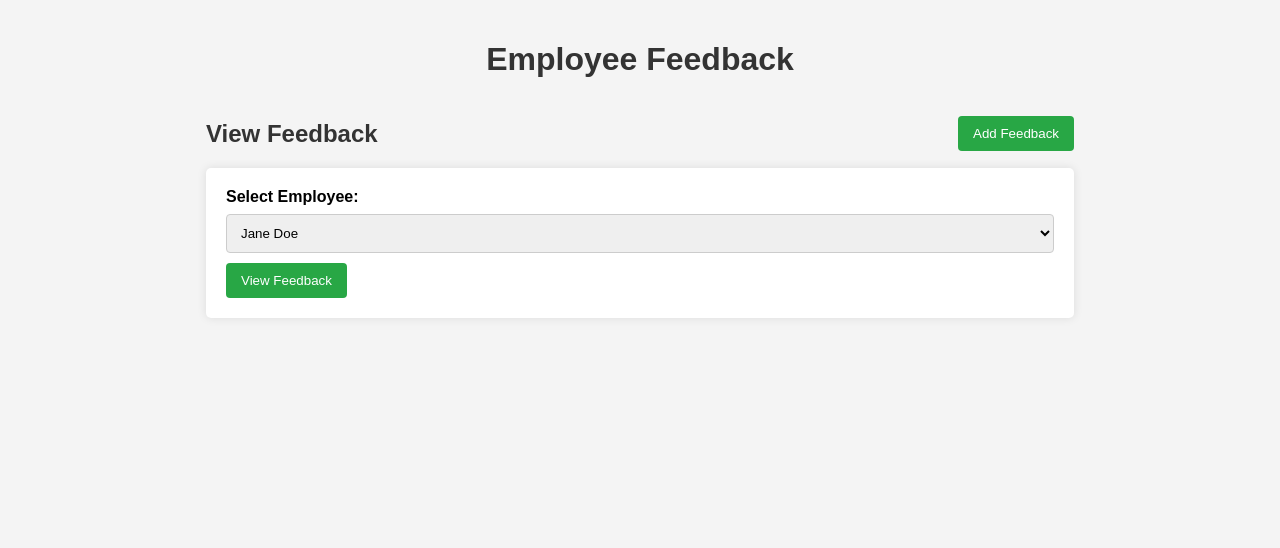
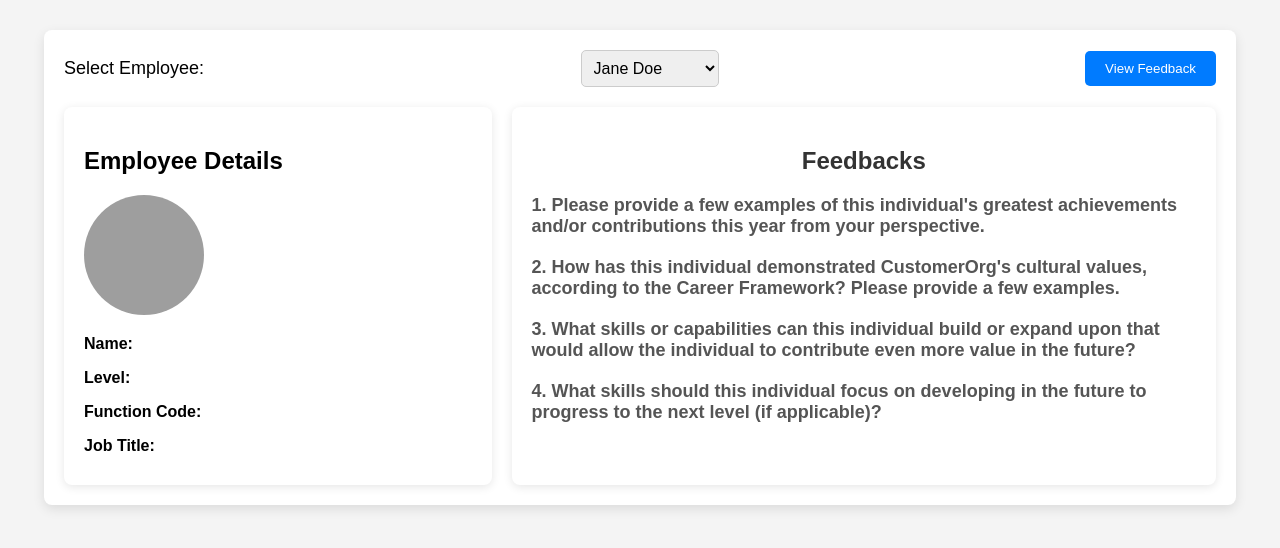
Before and after one commit to Saqib-Rangrez/Python_TkInter_Flask-Basic-App, a Flask app: page / in a window 1280 px wide. Shown: the top 548 px of the page. Run offline with Flask 3, Linux system fonts and the light colour scheme; grey boxes are pictures that could not be loaded.

Commit message:
Changes in Layout

```diff
--- a/EmpFeedback_WebApp/app.py
+++ b/EmpFeedback_WebApp/app.py
@@ -16,6 +16,7 @@
 
 @app.route('/')
 def index():
+
     return render_template('index.html')
 
 @app.route('/employees', methods=['GET'])
@@ -23,6 +24,18 @@
     feedbacks = load_feedback_data()
     employees = feedbacks['subject'].unique().tolist()
     return jsonify({'employees': employees})
+
+@app.route('/employee_details/<employee_name>', methods=['GET'])
+def get_employee_details(employee_name):
+    feedbacks = load_feedback_data()
+    employee_details = feedbacks[feedbacks['subject'] == employee_name].iloc[0]  # Get first occurrence of employee
+    details = {
+        'name': employee_details['subject'],
+        'level': employee_details['level'],
+        'function_code': employee_details['function_code'],
+        'job_title': employee_details['job_title']
+    }
+    return jsonify(details)
 
 @app.route('/feedback/<employee_name>', methods=['GET'])
 def get_feedback(employee_name):
--- a/EmpFeedback_WebApp/static/styles.css
+++ b/EmpFeedback_WebApp/static/styles.css
@@ -1,63 +1,124 @@
 body {
     font-family: Arial, sans-serif;
+    background-color: #f4f4f4;
     margin: 0;
+    padding: 0;
+}
+
+.container {
+    width: 90%;
+    max-width: 1200px;
+    margin: 30px auto;
+    background-color: white;
     padding: 20px;
-    background-color: #f4f4f4;
+    border-radius: 8px;
+    box-shadow: 0 4px 12px rgba(0, 0, 0, 0.1);
 }
-h1, h2 {
-    color: #333;
+
+.employee-selection {
+    display: flex;
+    justify-content: space-between;
+    align-items: center;
+    margin-bottom: 20px;
 }
-form {
-    background: #fff;
-    padding: 20px;
-    margin-bottom: 20px;
+
+.employee-selection label {
+    font-size: 18px;
+    margin-right: 10px;
+}
+
+#employee {
+    padding: 8px;
+    font-size: 16px;
     border-radius: 5px;
-    box-shadow: 0 0 10px rgba(0, 0, 0, 0.1);
+    border: 1px solid #ccc;
 }
-label {
-    display: block;
-    margin-bottom: 8px;
-    font-weight: bold;
-}
-input[type="text"], select {
-    width: 100%;
-    padding: 10px;
-    margin-bottom: 10px;
-    border: 1px solid #ccc;
-    border-radius: 4px;
-}
-input[type="text"], textarea {
-    width: 98%;
-    padding: 10px;
-    margin-bottom: 10px;
-    border: 1px solid #ccc;
-    border-radius: 4px;
-}
-button {
-    background-color: #28a745;
-    color: #fff;
-    padding: 10px 15px;
+
+.btn-primary {
+    background-color: #007bff;
+    color: white;
+    padding: 10px 20px;
     border: none;
-    border-radius: 4px;
+    border-radius: 5px;
     cursor: pointer;
 }
-button:hover {
-    background-color: #218838;
+
+.btn-primary:hover {
+    background-color: #0056b3;
 }
-#feedbacks {
-    background: #fff;
+
+.content-section {
+    display: flex;
+    justify-content: space-between;
+    gap: 20px;
+}
+
+.employee-details-card {
+    background-color: #fff;
     padding: 20px;
+    border-radius: 8px;
+    box-shadow: 0 2px 10px rgba(0, 0, 0, 0.1);
+    width: 35%;
+}
+
+.employee-details h2 {
+    text-align: center;
+    color: #333;
+    margin-bottom: 20px;
+}
+
+.employee-details p {
+    font-size: 16px;
+    margin-bottom: 10px;
+}
+
+.feedback-section {
+    background-color: #fff;
+    padding: 20px;
+    border-radius: 8px;
+    box-shadow: 0 2px 10px rgba(0, 0, 0, 0.1);
+    width: 60%;
+}
+
+.feedback-section h2 {
+    text-align: center;
+    color: #333;
+    margin-bottom: 20px;
+}
+
+.feedback-block {
+    margin-bottom: 20px;
+}
+
+.feedback-block h3 {
+    font-size: 18px;
+    color: #555;
+    margin-bottom: 10px;
+}
+
+.feedback-list p {
+    font-size: 16px;
+    background-color: #f9f9f9;
+    padding: 10px;
     border-radius: 5px;
-    box-shadow: 0 0 10px rgba(0, 0, 0, 0.1);
+    margin-bottom: 10px;
+    border: 1px solid #eee;
 }
-.feedback-item {
-    margin-bottom: 15px;
-    padding-bottom: 10px;
-    border-bottom: 1px solid #ccc;
+
+.proPic {
+    height: 120px;
+    width: 120px;
+    border-radius: 50%;
+    margin: auto;
+
 }
-.hide-add-feedback {
-    display: none;
+
+@media (max-width: 768px) {
+    .content-section {
+        flex-direction: column;
+    }
+
+    .employee-details-card, .feedback-section {
+        width: 100%;
+    }
 }
-.show-add-feedback {
-    display: block;
-}
--- a/EmpFeedback_WebApp/templates/index.html
+++ b/EmpFeedback_WebApp/templates/index.html
@@ -8,137 +8,114 @@
 </head>
 <body>
 
-     <div style="width: 70%; margin: auto;">
-         <h1 style="text-align: center;">Employee Feedback</h1>
-
-         <div style="display: flex; flex-direction: row; justify-content: space-between; align-items: center;">
-             <h2>View Feedback</h2>
-             <button style="height: fit-content;" id="add-feedback-btn" >Add Feedback</button>
-         </div>
-
-         <form id="view-feedback-form">
+    <div class="container">
+        <!-- Dropdown to select Employee -->
+        <div class="employee-selection">
             <label for="employee">Select Employee:</label>
             <select id="employee" name="employee">
                 <!-- Filled by js script  -->
             </select>
-            <button type="submit">View Feedback</button>
-        </form>
-
-
-         <div id="add-feedback" class="hide-add-feedback">
-             <h2>Add Feedback</h2>
-             <form action="/add_feedback" method="post">
-                 <label for="employee_name">Employee Name:</label>
-                 <select id="employee_name" name="employee_name">
-                    <!-- Filled by js script  -->
-                </select><br>
-                 <label for="level">Level:</label>
-                 <select id="level" name="level">
-                     <option value="Level 1">Level 1</option>
-                     <option value="Level 2">Level 2</option>
-                     <option value="Level 3">Level 3</option>
-                     <option value="Level 3">Level 4</option>
-                     <option value="Level 3">Level 5</option>
-                     <option value="Level 3">Level 6</option>
-                     <option value="Level 3">Level 7</option>
-                     <option value="Level 3">Level 8</option>
-                 </select><br>
-                 <label for="job_title">Job Title:</label>
-                 <select id="job_title" name="job_title">
-                     <option value="Assistant Managing Director">Assistant Managing Director</option>
-                     <option value="Vice President">Vice President</option>
-                     <option value="Manager">Manager</option>
-                     <option value="Senior Engineer">Senior Engineer</option>
-                     <option value="Junior Engineer">Junior Engineer</option>
-                     <option value="Intern">Intern</option>
-                 </select><br>
-                 <label for="function_code">Function Code:</label>
-                 <select id="function_code" name="function_code">
-                     <option value="IR">IR</option>
-                     <option value="CS">CS</option>
-                     <option value="GPE">GPE</option>
-                     <option value="IS">IS</option>
-                 </select><br>
-                 <label for="question1">1. Please provide a few examples of this individuals’ greatest achievements and/or contributions this year from your perspective.</label>
-                 <textarea id="question1" name="question1" required></textarea><br>
-                 <label for="question2">2. How has this individual demonstrated CustomerOrg's cultural values, according to the Career Framework? Please provide a few examples.</label>
-                 <textarea id="question2" name="question2" required></textarea><br>
-                 <label for="question3">3. What skills or capabilities can this individual build or expand upon that would allow the individual to contribute even more value in the future?</label>
-                 <textarea id="question3" name="question3" required></textarea><br>
-                 <label for="question4">4. What skills should this individual focus on developing in the future to progress to the next level (if applicable)? Please refer to the Career Framework to review the expected results and behaviors at the next level.</label>
-                 <textarea id="question4" name="question4" required></textarea><br>
-                 <button type="submit">Add Feedback</button>
-             </form>
+            <button type="submit" class="btn-primary" id="view-feedback-btn">View Feedback</button>
         </div>
 
+        <div class="content-section">
+            <!-- Left Section: Employee Details -->
+            <div class="employee-details-card">
+                <h2>Employee Details</h2>
+                <div id="employee-details" class="employee-details">
+                    <!-- Employee details will be populated here -->
+                    <img src="https://api.dicebear.com/9.x/notionists/svg" class="proPic" alt="Employee Profile Picture">
 
-         <div id="view-feedback" class="hide-add-feedback">
-             <h2>Feedbacks</h2>
-             <h3 id="feedback-for"></h3>
-             <div id="feedbacks"></div>
+                    <p><strong>Name:</strong> <span id="employee-name"></span></p>
+                    <p><strong>Level:</strong> <span id="employee-level"></span></p>
+                    <p><strong>Function Code:</strong> <span id="employee-function"></span></p>
+                    <p><strong>Job Title:</strong> <span id="employee-job"></span></p>
+                </div>
             </div>
 
+            <!-- Right Section: Feedbacks -->
+            <div class="feedback-section">
+                <h2>Feedbacks</h2>
+                <div id="feedbacks" class="feedbacks-container">
+                    <!-- Questions and feedbacks will be populated here -->
+                    <div class="feedback-block">
+                        <h3>1. Please provide a few examples of this individual's greatest achievements and/or contributions this year from your perspective.</h3>
+                        <div id="feedback-question1" class="feedback-list">
+                            <!-- Feedbacks for question 1 -->
+                        </div>
                     </div>
 
+                    <div class="feedback-block">
+                        <h3>2. How has this individual demonstrated CustomerOrg's cultural values, according to the Career Framework? Please provide a few examples.</h3>
+                        <div id="feedback-question2" class="feedback-list">
+                            <!-- Feedbacks for question 2 -->
+                        </div>
+                    </div>
+
+                    <div class="feedback-block">
+                        <h3>3. What skills or capabilities can this individual build or expand upon that would allow the individual to contribute even more value in the future?</h3>
+                        <div id="feedback-question3" class="feedback-list">
+                            <!-- Feedbacks for question 3 -->
+                        </div>
+                    </div>
+
+                    <div class="feedback-block">
+                        <h3>4. What skills should this individual focus on developing in the future to progress to the next level (if applicable)?</h3>
+                        <div id="feedback-question4" class="feedback-list">
+                            <!-- Feedbacks for question 4 -->
+                        </div>
+                    </div>
+                </div>
+            </div>
+        </div>
+    </div>
 
     <script>
         document.addEventListener('DOMContentLoaded', function() {
             fetch('/employees')
                 .then(response => response.json())
                 .then(data => {
-                     const employeeSelects = document.querySelectorAll('select[name="employee"], select[name="employee_name"]');
-                     employeeSelects.forEach(select => {
-                         select.innerHTML = '';
+                    const employeeSelect = document.getElementById('employee');
+                    employeeSelect.innerHTML = '';
                     data.employees.forEach(employee => {
                         const option = document.createElement('option');
                         option.value = employee;
                         option.textContent = employee;
-                             select.appendChild(option);
-                         });
+                        employeeSelect.appendChild(option);
                     });
                 });
         });
 
-         document.getElementById('view-feedback-form').addEventListener('submit', function(event) {
-             event.preventDefault();
+        document.getElementById('view-feedback-btn').addEventListener('click', function() {
+            const selectedEmployee = document.getElementById('employee').value;
 
-             const viewFeedback = document.getElementById("view-feedback");
-             document.getElementById("add-feedback").style.display = 'none';
-
-             viewFeedback.style.display = 'block';
-
-             document.getElementById('feedback-for').innerText = `Feedback given for - ${document.getElementById('employee').value}`;
-
-             const employee = document.getElementById('employee').value;
-             fetch(`/feedback/${encodeURIComponent(employee)}`)
+            // Fetch employee details
+            fetch(`/employee_details/${encodeURIComponent(selectedEmployee)}`)
                 .then(response => response.json())
                 .then(data => {
-                     const feedbacksDiv = document.getElementById('feedbacks');
-                     feedbacksDiv.innerHTML = '';
+                    document.getElementById('employee-name').innerText = data.name;
+                    document.getElementById('employee-level').innerText = data.level;
+                    document.getElementById('employee-function').innerText = data.function_code;
+                    document.getElementById('employee-job').innerText = data.job_title;
+                });
+
+            // Fetch feedbacks
+            fetch(`/feedback/${encodeURIComponent(selectedEmployee)}`)
+                .then(response => response.json())
+                .then(data => {
+                    document.getElementById('feedback-question1').innerHTML = '';
+                    document.getElementById('feedback-question2').innerHTML = '';
+                    document.getElementById('feedback-question3').innerHTML = '';
+                    document.getElementById('feedback-question4').innerHTML = '';
+
                     data.feedbacks.forEach(feedback => {
-                         const feedbackItem = document.createElement('div');
-                         feedbackItem.classList.add('feedback-item');
-                         feedbackItem.innerHTML = `
-                             <strong>Level:</strong> ${feedback.level} <br>
-                             <strong>Job Title:</strong> ${feedback.job_title} <br>
-                             <strong>Function Code:</strong> ${feedback.function_code} <br>
-                             <strong>1. Please provide a few examples of this individuals’ greatest achievements and/or contributions this year from your perspective.</strong> </br>${feedback.question1} <br>
-                             <strong>2. How has this individual demonstrated CustomerOrg's cultural values, according to the Career Framework? Please provide a few examples.</strong> </br>${feedback.question2} <br>
-                             <strong>3. What skills or capabilities can this individual build or expand upon that would allow the individual to contribute even more value in the future?</strong> </br>${feedback.question3} <br>
-                             <strong>4. What skills should this individual focus on developing in the future to progress to the next level (if applicable)? Please refer to the Career Framework to review the expected results and behaviors at the next level.</strong> </br>${feedback.question4} <br>
-                         `;
-                         feedbacksDiv.appendChild(feedbackItem);
+                        document.getElementById('feedback-question1').innerHTML += `<p>${feedback.question1}</p>`;
+                        document.getElementById('feedback-question2').innerHTML += `<p>${feedback.question2}</p>`;
+                        document.getElementById('feedback-question3').innerHTML += `<p>${feedback.question3}</p>`;
+                        document.getElementById('feedback-question4').innerHTML += `<p>${feedback.question4}</p>`;
                     });
                 });
         });
-
-
-         document.getElementById('add-feedback-btn').addEventListener('click', function(event) {
-             event.preventDefault();
-             document.getElementById("add-feedback").style.display = 'block';
-             document.getElementById("view-feedback").style.display = 'none';
-         });
-
     </script>
 </body>
 </html>
```
Lines whose indentation alone changed are shown as unchanged.
